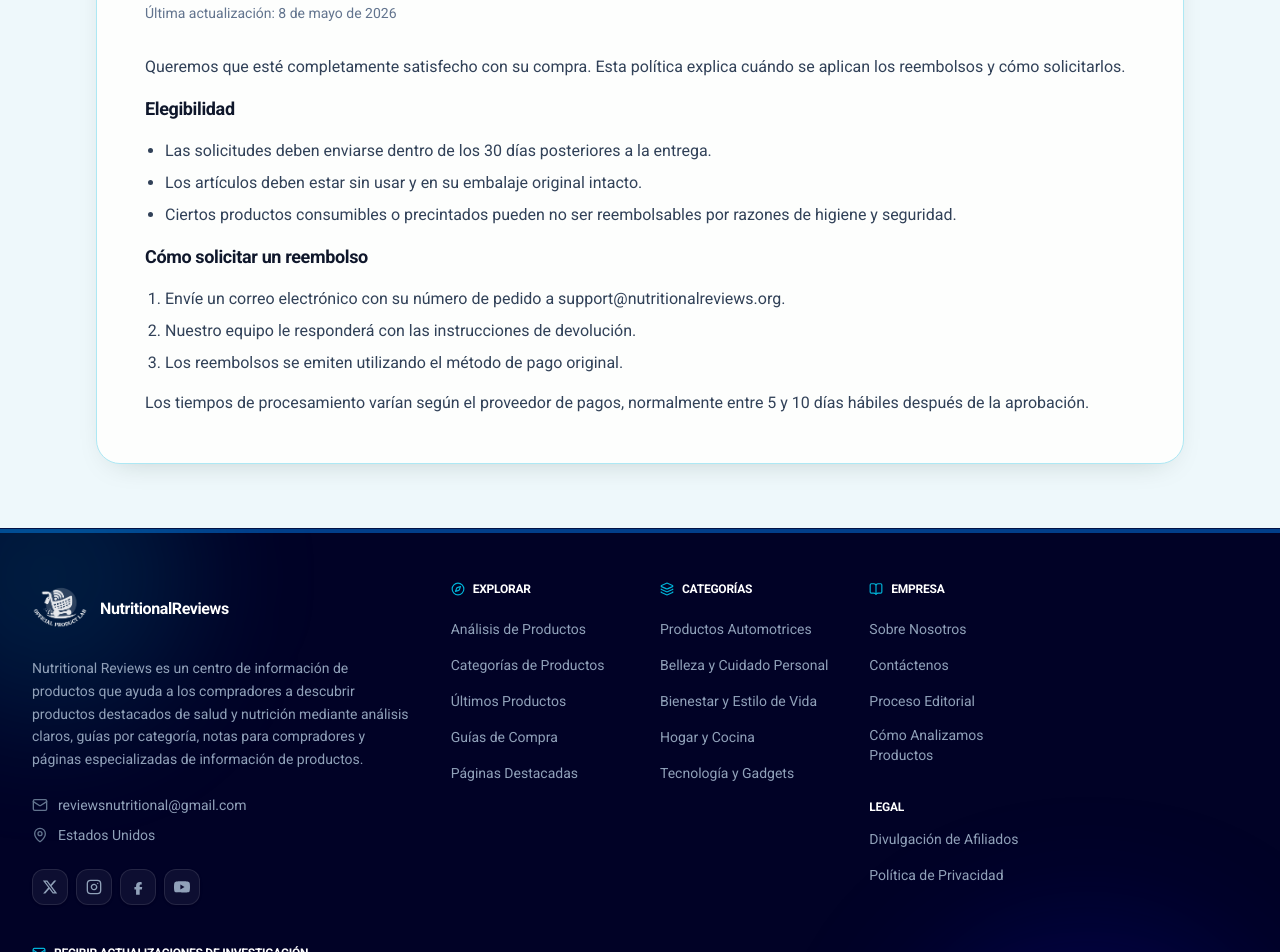
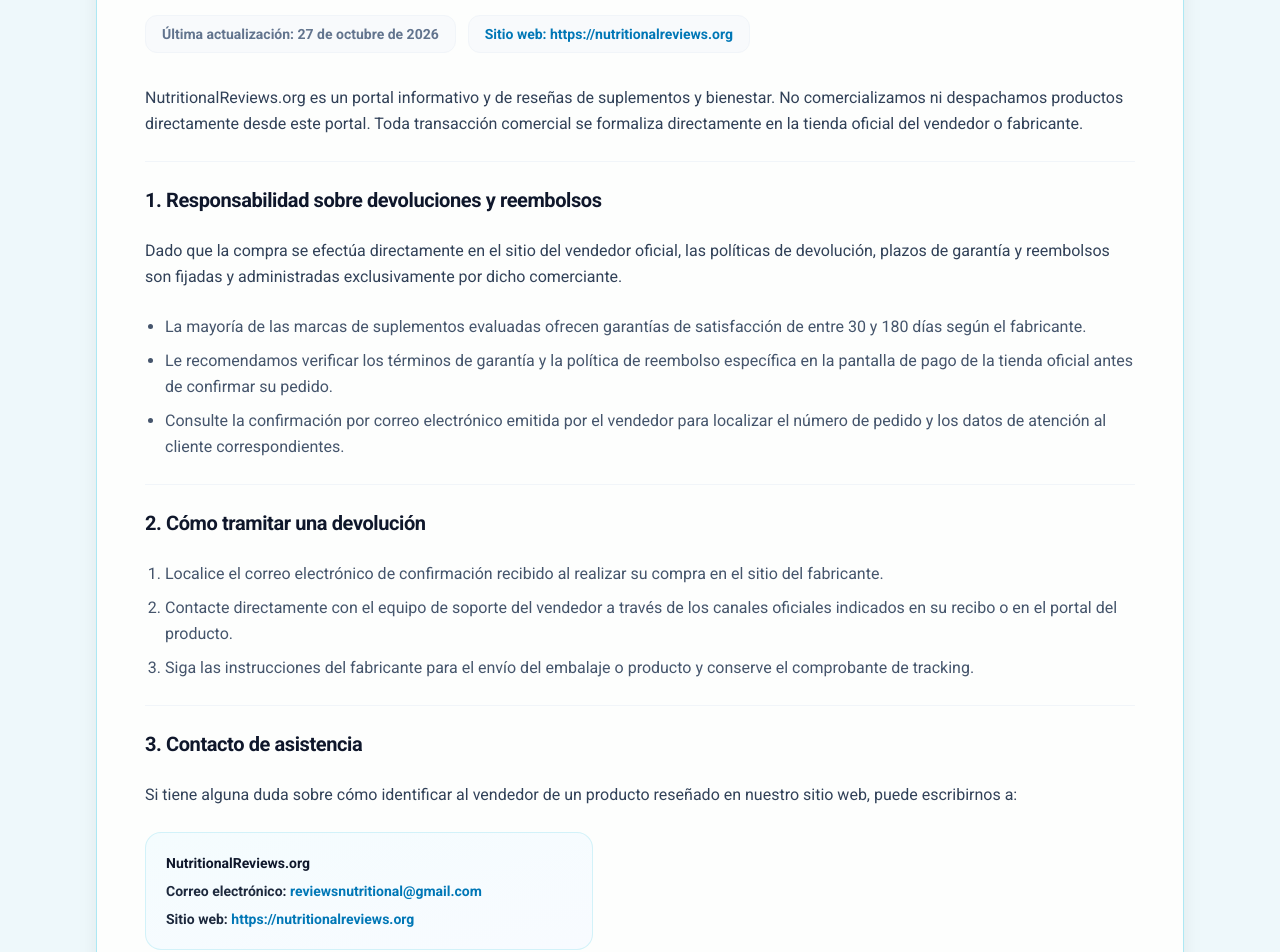
Before and after one commit to khadka27/cms-project, a Next.js app: page /legal/refunds in a window 1280 px wide. Shown: the part 300-1252 px from the top of the page. Built offline with nearby package versions, Linux system fonts and the light colour scheme; no server answers; the database is empty.

Commit message:
refactor: update legal pages with current dates, support email, and policy details

```diff
--- a/app/legal/how-we-review/page.tsx
+++ b/app/legal/how-we-review/page.tsx
@@ -12,7 +12,7 @@ export default function HowWeReviewPage() {
           Cómo Evaluamos los Productos
         </h1>
         <p className="mt-4 text-sm font-semibold text-slate-500 bg-slate-50 border border-slate-100 px-4 py-2 rounded-xl w-fit">
-          Fecha de entrada en vigor: 01/06/2026
+          Última actualización: 27 de octubre de 2026
         </p>
 
         <section className="mt-10 space-y-8 text-slate-700 leading-relaxed text-sm sm:text-base">
@@ -81,7 +81,7 @@ export default function HowWeReviewPage() {
             </p>
             <div className="bg-gradient-to-br from-[#f4fcfe] to-[#f8fbff] border border-light_cyan/80 rounded-2xl p-5 space-y-2 text-slate-800 text-xs sm:text-sm font-semibold max-w-md">
               <p>Nutritional Reviews</p>
-              <p>Correo electrónico: <a href="mailto:support@nutritionalreviews.org" className="text-bright_teal_blue hover:text-french_blue transition-colors">support@nutritionalreviews.org</a></p>
+              <p>Correo electrónico: <a href="mailto:reviewsnutritional@gmail.com" className="text-bright_teal_blue hover:text-french_blue transition-colors">reviewsnutritional@gmail.com</a></p>
               <p>Sitio web: <a href="https://nutritionalreviews.org" className="text-bright_teal_blue hover:text-french_blue transition-colors">https://nutritionalreviews.org</a></p>
             </div>
           </div>
--- a/app/legal/refunds/page.tsx
+++ b/app/legal/refunds/page.tsx
@@ -1,38 +1,93 @@
+import type { Metadata } from "next";
+import Link from "next/link";
+
+export const metadata: Metadata = {
+  title: "Política de Reembolsos | NutritionalReviews.org",
+  description:
+    "Información sobre devoluciones, garantías de satisfacción y proceso de reembolso para compras realizadas a través de vendedores asociados.",
+  alternates: {
+    canonical: "https://nutritionalreviews.org/legal/refunds",
+  },
+};
+
 export default function RefundPolicyPage() {
   return (
     <main className="max-w-6xl mx-auto px-4 sm:px-6 lg:px-8 py-16">
       <article className="surface-shell rounded-3xl p-8 sm:p-12">
-        <p className="text-xs uppercase tracking-[0.24em] text-bright_teal_blue">
-          Política de Reembolso
+        <p className="text-xs uppercase tracking-[0.24em] text-bright_teal_blue font-bold">
+          Transparencia y Compras
         </p>
-        <h1 className="mt-3 text-4xl sm:text-5xl font-semibold text-slate-900">
-          Política de reembolsos y devoluciones
+        <h1 className="mt-3 text-4xl sm:text-5xl font-black text-slate-900 tracking-tight leading-tight">
+          Política de Reembolsos y Devoluciones
         </h1>
-        <p className="mt-4 text-sm text-slate-500">Última actualización: 8 de mayo de 2026</p>
+        <div className="mt-4 flex flex-wrap items-center gap-3 text-xs sm:text-sm font-semibold text-slate-500">
+          <span className="bg-slate-50 border border-slate-100 px-4 py-2 rounded-xl">
+            Última actualización: 27 de octubre de 2026
+          </span>
+          <span className="bg-slate-50 border border-slate-100 px-4 py-2 rounded-xl text-bright_teal_blue">
+            Sitio web: https://nutritionalreviews.org
+          </span>
+        </div>
 
-        <section className="mt-8 space-y-4 text-sm sm:text-base text-slate-700">
+        <section className="mt-8 space-y-6 text-sm sm:text-base text-slate-700 leading-relaxed">
           <p>
-            Queremos que esté completamente satisfecho con su compra. Esta política explica
-            cuándo se aplican los reembolsos y cómo solicitarlos.
+            NutritionalReviews.org es un portal informativo y de reseñas de suplementos y bienestar. No comercializamos ni despachamos productos directamente desde este portal. Toda transacción comercial se formaliza directamente en la tienda oficial del vendedor o fabricante.
           </p>
-          <h2 className="text-lg font-semibold text-slate-900">Elegibilidad</h2>
-          <ul className="list-disc pl-5 space-y-2">
-            <li>Las solicitudes deben enviarse dentro de los 30 días posteriores a la entrega.</li>
-            <li>Los artículos deben estar sin usar y en su embalaje original intacto.</li>
-            <li>Ciertos productos consumibles o precintados pueden no ser reembolsables por razones de higiene y seguridad.</li>
+
+          <hr className="border-slate-100" />
+
+          <h2 className="text-xl font-bold text-slate-900">
+            1. Responsabilidad sobre devoluciones y reembolsos
+          </h2>
+          <p>
+            Dado que la compra se efectúa directamente en el sitio del vendedor oficial, las políticas de devolución, plazos de garantía y reembolsos son fijadas y administradas exclusivamente por dicho comerciante.
+          </p>
+          <ul className="list-disc pl-5 space-y-2 text-slate-600">
+            <li>La mayoría de las marcas de suplementos evaluadas ofrecen garantías de satisfacción de entre 30 y 180 días según el fabricante.</li>
+            <li>Le recomendamos verificar los términos de garantía y la política de reembolso específica en la pantalla de pago de la tienda oficial antes de confirmar su pedido.</li>
+            <li>Consulte la confirmación por correo electrónico emitida por el vendedor para localizar el número de pedido y los datos de atención al cliente correspondientes.</li>
           </ul>
-          <h2 className="text-lg font-semibold text-slate-900">
-            Cómo solicitar un reembolso
+
+          <hr className="border-slate-100" />
+
+          <h2 className="text-xl font-bold text-slate-900">
+            2. Cómo tramitar una devolución
           </h2>
-          <ol className="list-decimal pl-5 space-y-2">
-            <li>Envíe un correo electrónico con su número de pedido a support@nutritionalreviews.org.</li>
-            <li>Nuestro equipo le responderá con las instrucciones de devolución.</li>
-            <li>Los reembolsos se emiten utilizando el método de pago original.</li>
+          <ol className="list-decimal pl-5 space-y-2 text-slate-600">
+            <li>Localice el correo electrónico de confirmación recibido al realizar su compra en el sitio del fabricante.</li>
+            <li>Contacte directamente con el equipo de soporte del vendedor a través de los canales oficiales indicados en su recibo o en el portal del producto.</li>
+            <li>Siga las instrucciones del fabricante para el envío del embalaje o producto y conserve el comprobante de tracking.</li>
           </ol>
+
+          <hr className="border-slate-100" />
+
+          <h2 className="text-xl font-bold text-slate-900">
+            3. Contacto de asistencia
+          </h2>
           <p>
-            Los tiempos de procesamiento varían según el proveedor de pagos, normalmente entre 5 y 10
-            días hábiles después de la aprobación.
+            Si tiene alguna duda sobre cómo identificar al vendedor de un producto reseñado en nuestro sitio web, puede escribirnos a:
           </p>
+          <div className="bg-gradient-to-br from-[#f4fcfe] to-[#f8fbff] border border-light_cyan/80 rounded-2xl p-5 space-y-2 text-slate-800 text-xs sm:text-sm font-semibold max-w-md">
+            <p className="font-bold text-slate-900">NutritionalReviews.org</p>
+            <p>
+              Correo electrónico:{" "}
+              <a
+                href="mailto:reviewsnutritional@gmail.com"
+                className="text-bright_teal_blue hover:text-french_blue transition-colors"
+              >
+                reviewsnutritional@gmail.com
+              </a>
+            </p>
+            <p>
+              Sitio web:{" "}
+              <a
+                href="https://nutritionalreviews.org"
+                className="text-bright_teal_blue hover:text-french_blue transition-colors"
+              >
+                https://nutritionalreviews.org
+              </a>
+            </p>
+          </div>
         </section>
       </article>
     </main>
--- a/app/legal/shipping/page.tsx
+++ b/app/legal/shipping/page.tsx
@@ -1,37 +1,95 @@
+import type { Metadata } from "next";
+
+export const metadata: Metadata = {
+  title: "Política de Envíos y Logística | NutritionalReviews.org",
+  description:
+    "Directrices informativas sobre plazos de envío, entrega, costes aduaneros y logística administrada por las tiendas oficiales de los vendedores.",
+  alternates: {
+    canonical: "https://nutritionalreviews.org/legal/shipping",
+  },
+};
+
 export default function ShippingPolicyPage() {
   return (
     <main className="max-w-6xl mx-auto px-4 sm:px-6 lg:px-8 py-16">
       <article className="surface-shell rounded-3xl p-8 sm:p-12">
-        <p className="text-xs uppercase tracking-[0.24em] text-bright_teal_blue">
-          Política de Envíos
+        <p className="text-xs uppercase tracking-[0.24em] text-bright_teal_blue font-bold">
+          Logística y Entregas
         </p>
-        <h1 className="mt-3 text-4xl sm:text-5xl font-semibold text-slate-900">
-          Política de envíos y entregas
+        <h1 className="mt-3 text-4xl sm:text-5xl font-black text-slate-900 tracking-tight leading-tight">
+          Información de Envíos y Entregas
         </h1>
-        <p className="mt-4 text-sm text-slate-500">Última actualización: 8 de mayo de 2026</p>
+        <div className="mt-4 flex flex-wrap items-center gap-3 text-xs sm:text-sm font-semibold text-slate-500">
+          <span className="bg-slate-50 border border-slate-100 px-4 py-2 rounded-xl">
+            Última actualización: 27 de octubre de 2026
+          </span>
+          <span className="bg-slate-50 border border-slate-100 px-4 py-2 rounded-xl text-bright_teal_blue">
+            Sitio web: https://nutritionalreviews.org
+          </span>
+        </div>
 
-        <section className="mt-8 space-y-4 text-sm sm:text-base text-slate-700">
+        <section className="mt-8 space-y-6 text-sm sm:text-base text-slate-700 leading-relaxed">
           <p>
-            Nuestro objetivo es entregar su pedido de forma rápida y confiable. Esta política
-            describe nuestros plazos de preparación y logística de envío.
+            NutritionalReviews.org proporciona análisis y comparativas de suplementos y productos de bienestar. Los envíos físicos de los productos reseñados son gestionados de principio a fin por las empresas vendedoras y sus operadores logísticos autorizados.
           </p>
-          <h2 className="text-lg font-semibold text-slate-900">
-            Tiempo de preparación
+
+          <hr className="border-slate-100" />
+
+          <h2 className="text-xl font-bold text-slate-900">
+            1. Plazos de preparación y despacho
           </h2>
           <p>
-            Los pedidos se procesan en un plazo de 1 a 3 días hábiles, excluyendo
-            fines de semana y días festivos.
+            La mayoría de los fabricantes y distribuidores autorizados despachan los pedidos en un plazo habitual de 24 a 48 horas hábiles tras la confirmación del pago.
           </p>
-          <h2 className="text-lg font-semibold text-slate-900">
-            Plazos de entrega estimados
+
+          <hr className="border-slate-100" />
+
+          <h2 className="text-xl font-bold text-slate-900">
+            2. Tiempos estimados de entrega
           </h2>
-          <ul className="list-disc pl-5 space-y-2">
-            <li>Envío nacional estándar: de 3 a 7 días hábiles.</li>
-            <li>Envío nacional exprés: de 1 a 3 días hábiles.</li>
-            <li>Envío internacional: de 7 a 21 días hábiles según aduanas.</li>
+          <ul className="list-disc pl-5 space-y-2 text-slate-600">
+            <li><strong>Envíos nacionales:</strong> Generalmente de 3 a 7 días hábiles según la región de destino.</li>
+            <li><strong>Envíos internacionales a Latinoamérica / España:</strong> De 7 a 20 días hábiles dependiendo de los trámites aduaneros locales de cada país (México, Colombia, Argentina, Chile, Perú, etc.).</li>
           </ul>
-          <h2 className="text-lg font-semibold text-slate-900">Seguimiento de envío</h2>
-          <p>Recibirá un enlace de seguimiento oficial por correo electrónico en cuanto su pedido sea despachado.</p>
+
+          <hr className="border-slate-100" />
+
+          <h2 className="text-xl font-bold text-slate-900">
+            3. Seguimiento de su pedido
+          </h2>
+          <p>
+            Una vez despachado el paquete, el vendedor emite automáticamente un código o número de guía de seguimiento a la dirección de correo electrónico facilitada durante el proceso de compra.
+          </p>
+
+          <hr className="border-slate-100" />
+
+          <h2 className="text-xl font-bold text-slate-900">
+            4. Dudas o incidencias con el envío
+          </h2>
+          <p>
+            Para consultar el estado de un envío o reportar demoras, comuníquese con el departamento de logística del fabricante o tienda oficial donde completó su compra. Si necesita orientación para ubicar el contacto de atención al cliente de un producto, escríbanos a:
+          </p>
+          <div className="bg-gradient-to-br from-[#f4fcfe] to-[#f8fbff] border border-light_cyan/80 rounded-2xl p-5 space-y-2 text-slate-800 text-xs sm:text-sm font-semibold max-w-md">
+            <p className="font-bold text-slate-900">NutritionalReviews.org</p>
+            <p>
+              Correo electrónico:{" "}
+              <a
+                href="mailto:reviewsnutritional@gmail.com"
+                className="text-bright_teal_blue hover:text-french_blue transition-colors"
+              >
+                reviewsnutritional@gmail.com
+              </a>
+            </p>
+            <p>
+              Sitio web:{" "}
+              <a
+                href="https://nutritionalreviews.org"
+                className="text-bright_teal_blue hover:text-french_blue transition-colors"
+              >
+                https://nutritionalreviews.org
+              </a>
+            </p>
+          </div>
         </section>
       </article>
     </main>
--- a/app/llms.txt/route.ts
+++ b/app/llms.txt/route.ts
@@ -32,12 +32,14 @@ export async function GET() {
   content += `- [Contacto](https://nutritionalreviews.org/contact) - Formulario de contacto para consultas y soporte.\n\n`;
 
   content += `## Editorial y Directrices Legales\n`;
+  content += `- [Descargo de Responsabilidad de Salud](https://nutritionalreviews.org/legal/disclaimer) - Aviso médico y descargo sobre suplementos alimenticios.\n`;
+  content += `- [Divulgación de Afiliados](https://nutritionalreviews.org/legal/affiliate) - Información sobre comisiones de afiliación y transparencia comercial.\n`;
+  content += `- [Política de Privacidad](https://nutritionalreviews.org/legal/privacy) - Información sobre privacidad del usuario y tratamiento de datos.\n`;
+  content += `- [Términos de Uso](https://nutritionalreviews.org/legal/terms) - Términos y condiciones que rigen el uso del portal.\n`;
+  content += `- [Política de Cookies](https://nutritionalreviews.org/legal/cookies) - Información sobre el uso de cookies y herramientas de análisis.\n`;
   content += `- [Cómo Evaluamos](https://nutritionalreviews.org/legal/how-we-review) - Nuestros principios editoriales y metodología de evaluación.\n`;
-  content += `- [Términos y Condiciones](https://nutritionalreviews.org/legal/terms) - Términos que rigen el uso del sitio web.\n`;
-  content += `- [Política de Privacidad](https://nutritionalreviews.org/legal/privacy) - Información sobre privacidad del usuario y cookies.\n`;
-  content += `- [Política de Reembolsos](https://nutritionalreviews.org/legal/refunds) - Avisos y garantías sobre devoluciones.\n`;
-  content += `- [Información de Envíos](https://nutritionalreviews.org/legal/shipping) - Directrices generales de envío y entrega.\n`;
-  content += `- [Política de Cookies](https://nutritionalreviews.org/legal/cookies) - Información sobre el uso de cookies.\n\n`;
+  content += `- [Política de Reembolsos](https://nutritionalreviews.org/legal/refunds) - Avisos y directrices sobre devoluciones en tiendas oficiales.\n`;
+  content += `- [Información de Envíos](https://nutritionalreviews.org/legal/shipping) - Directrices sobre logística y plazos de entrega.\n\n`;
 
   if (subcategories.length > 0) {
     content += `## Subcategorías\n`;
```
